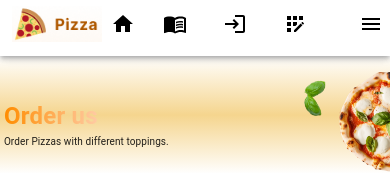
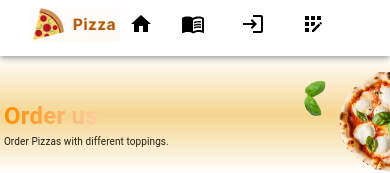
Before and after one commit to getye/Pizza-Ordering-App, a React (Create React App) app in the folder client/: page / in a window 390 px wide. Shown: the top 173 px of the page. Built offline with nearby package versions, Linux system fonts and the light colour scheme; no server answers.

Commit message:
mobile bar

```diff
--- a/client/src/navigations/mainbar.js
+++ b/client/src/navigations/mainbar.js
@@ -151,10 +151,6 @@ export const MainBar = (props) => {
   const verySmall = useMediaQuery((theme) => theme.breakpoints.down('xs'));
 
 
-
-  const handleDrawerToggle = () => {
-    setMobileOpen(!mobileOpen);
-  };
 
 
 
@@ -397,15 +393,6 @@ export const MainBar = (props) => {
                   <MenuItem sx={{pl:0, width:'60px'}} onClick={() => navigate('/orders')}><MenuBookIcon/></MenuItem>
                   <MenuItem sx={{pl:0, width:'60px'}} onClick={() => navigate('/signin')}><LoginIcon/></MenuItem>
                   <MenuItem sx={{pl:0, width:'60px'}} onClick={signup}><AppRegistrationIcon/></MenuItem>
-                  <IconButton
-                      color="inherit"
-                      aria-label="open drawer"
-                      edge="end"
-                      sx={{ marginLeft: 1, display: { sm: 'none' } }} // Hamburger icon only visible on mobile
-                      onClick={handleDrawerToggle}
-                  >
-                      <MenuIcon />
-                  </IconButton>
               </Box>
             )}
           </Toolbar>
```
Also changed, not shown: 8 other files (tests, documents, lock files or other folders).
